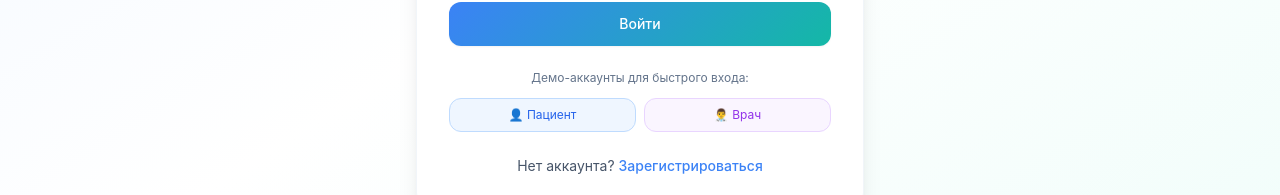
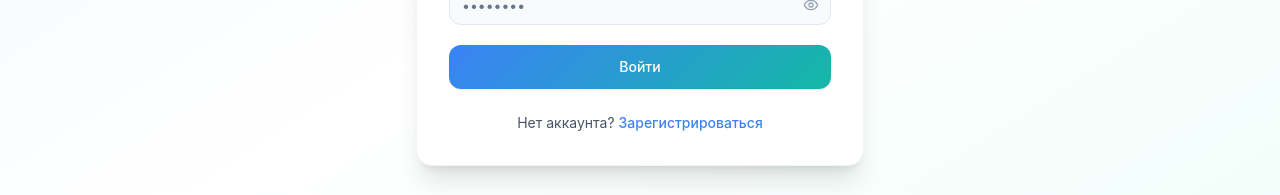
Before and after one commit to alfredsh/claude1, a React (Vite) app in the folder frontend/: page /login in a window 1280 px wide. Shown: the part 481-676 px from the top of the page. Built offline with nearby package versions, Linux system fonts and the light colour scheme; no server answers.

Commit message:
remove demo accounts and quick-login buttons from login page
https://claude.ai/code/session_015SAHgtqWyXUKNYHuX5o6Xd

```diff
--- a/frontend/src/pages/LoginPage.tsx
+++ b/frontend/src/pages/LoginPage.tsx
@@ -36,11 +36,6 @@ export default function LoginPage() {
     }
   }
 
-  const fillDemo = (type: 'patient' | 'doctor') => {
-    setEmail(type === 'patient' ? 'patient@demo.ru' : 'doctor@demo.ru')
-    setPassword(type === 'patient' ? 'patient123' : 'doctor123')
-  }
-
   return (
     <div className="min-h-screen bg-gradient-to-br from-blue-50 via-white to-teal-50 flex items-center justify-center p-4">
       <div className="w-full max-w-md">
@@ -73,18 +68,6 @@ export default function LoginPage() {
             </Button>
           </form>
 
-          <div className="mt-6">
-            <p className="text-xs text-slate-500 text-center mb-3">Демо-аккаунты для быстрого входа:</p>
-            <div className="grid grid-cols-2 gap-2">
-              <button onClick={() => fillDemo('patient')} className="text-xs p-2 rounded-lg border border-blue-200 bg-blue-50 text-blue-600 hover:bg-blue-100 transition-colors">
-                👤 Пациент
-              </button>
-              <button onClick={() => fillDemo('doctor')} className="text-xs p-2 rounded-lg border border-purple-200 bg-purple-50 text-purple-600 hover:bg-purple-100 transition-colors">
-                👨‍⚕️ Врач
-              </button>
-            </div>
-          </div>
-
           <p className="text-center text-sm text-slate-600 mt-6">
             Нет аккаунта?{' '}
             <Link to="/register" className="text-primary font-medium hover:underline">Зарегистрироваться</Link>
```
